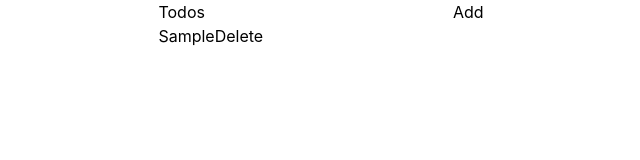
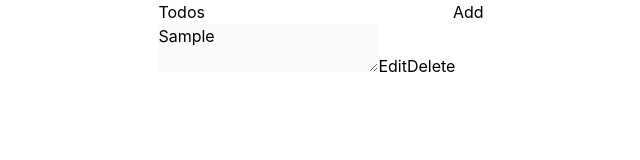
Before and after one commit to hakankaraahmet/redux-toolkit-animated-todoapp, a React (Create React App) app: page / in a window 1280 px wide. Both pictures are taken after typing "Sample" into the empty fields and a click on the button "Add". Shown: the top 160 px of the page, without its empty margins (319-959 px from the left). Built offline with nearby package versions, Linux system fonts and the light colour scheme.

Commit message:
updating items action is done

```diff
--- a/src/components/Todos/index.tsx
+++ b/src/components/Todos/index.tsx
@@ -1,11 +1,12 @@
-import React, { useState } from "react";
+import React, { useRef, useState } from "react";
 import { useAppDispatch, useAppSelector } from "../../app/hooks";
-import { addTodos, removeTodos } from "../../features/todoSlice";
+import { addTodos, removeTodos, updateTodos } from "../../features/todoSlice";
 
 const Todos = () => {
   const [todo, setTodo] = useState("");
   const { todoList } = useAppSelector((state) => state?.todos);
   const dispatch = useAppDispatch();
+  const inputRef = useRef<any>(true);
 
   const handleChange = (e: React.ChangeEvent<HTMLInputElement>) => {
     setTodo(e.target.value);
@@ -19,33 +20,45 @@ const Todos = () => {
         completed: false,
       })
     );
-      setTodo("")
-  }
+    setTodo("");
+  };
 
   const handleDelete = (id: number) => {
-    dispatch(
-        removeTodos(id)
-    )
+    dispatch(removeTodos(id));
+  };
+
+  const handleFocus = () => {
+    inputRef.current.disabled = false;
+    inputRef.current?.focus();
+  };
+
+  const handleUpdate = (id: number, value: string, e: any) => {
+    if (e.which === 13) {
+      dispatch(updateTodos({ id, item: value }));
+      inputRef.current.disabled = true;
     }
+  };
 
   console.log("todoList", todoList);
   return (
     <div className="">
       Todos
-      <input type="text" onChange={(e) => handleChange(e)} value={todo}/>
-      <button
-        onClick={handleAdd}
-      >
-        Add
-      </button>
-      <br/>
+      <input type="text" onChange={(e) => handleChange(e)} value={todo} />
+      <button onClick={handleAdd}>Add</button>
+      <br />
       <ul>
         {todoList.map((todo) => (
           <li key={todo?.id}>
-                {todo?.item}
-                <button onClick={() => handleDelete(todo?.id)}>
-                    Delete
-                </button>
+            <textarea
+              ref={inputRef}
+              disabled={inputRef.current}
+              defaultValue={todo?.item}
+              onKeyPress={(e) =>
+                handleUpdate(todo?.id, inputRef.current.value, e)
+              }
+            />
+            <button onClick={() => handleFocus()}>Edit</button>
+            <button onClick={() => handleDelete(todo?.id)}>Delete</button>
           </li>
         ))}
       </ul>
--- a/src/features/todoSlice.ts
+++ b/src/features/todoSlice.ts
@@ -17,12 +17,25 @@ const todoSlice = createSlice({
       return state;
     },
     removeTodos: (state, action) => {
-      state.todoList = state.todoList.filter(todo => todo.id !== action.payload);
+      state.todoList = state.todoList.filter(
+        (todo) => todo.id !== action.payload
+      );
       return state;
+    },
+    updateTodos: (state, action) => {
+        state.todoList = state.todoList.map((todo) => {
+        if (todo.id === action.payload.id) {
+          return {
+            ...todo,
+            item: action.payload.item,
+          };
+        }
+        return todo;
+      });
     },
   },
 });
 
-export const { addTodos, removeTodos } = todoSlice.actions;
+export const { addTodos, removeTodos, updateTodos } = todoSlice.actions;
 
 export default todoSlice.reducer;
```
Lines whose indentation alone changed are shown as unchanged.
